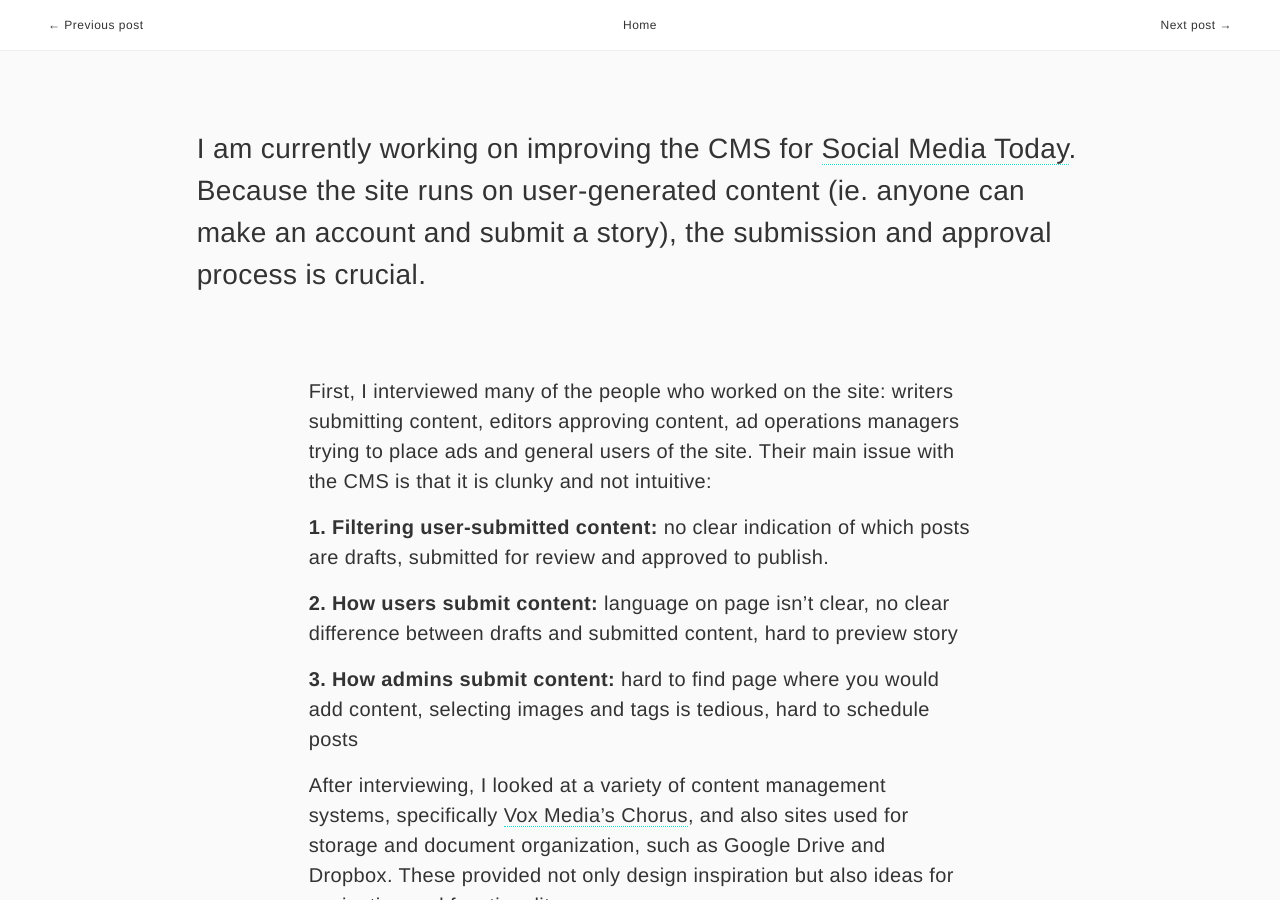
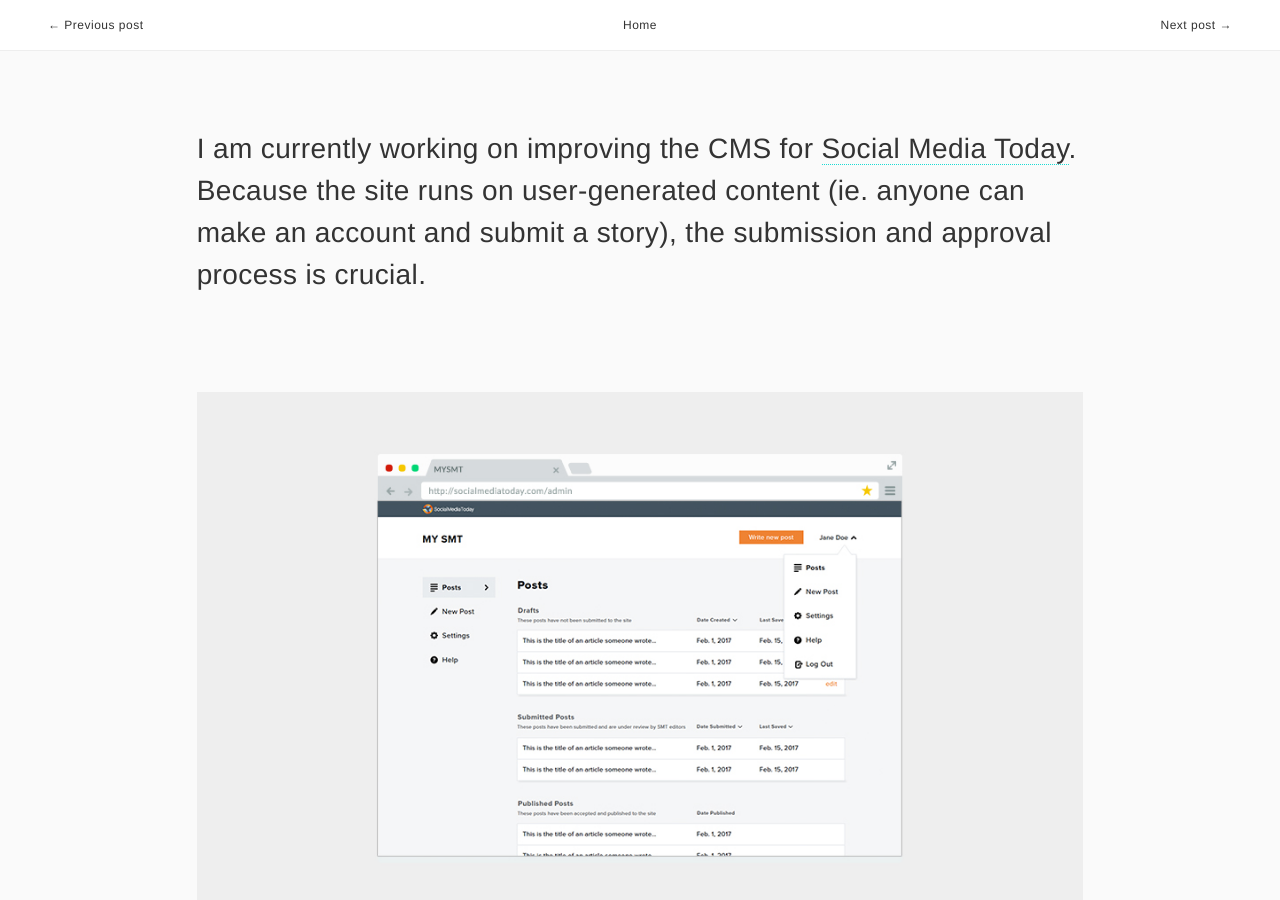
Before and after one commit to nancopeland/old-portfolio-site, a Jekyll site: the page built from _posts/2017-6-10-smt-user-content-admin.markdown, in a window 1280 px wide and 900 px high. Built offline with Jekyll 4.4.1, drawn with Linux system fonts in a browser that asks for light colours; nearby versions of some CDN libraries.

Commit message:
adds photo

```diff
--- a/_posts/2017-6-10-smt-user-content-admin.markdown
+++ b/_posts/2017-6-10-smt-user-content-admin.markdown
@@ -8,6 +8,9 @@
 ---
 
 I am currently working on improving the CMS for [Social Media Today](http://www.socialmediatoday.com/). Because the site runs on user-generated content (ie. anyone can make an account and submit a story), the submission and approval process is crucial.
+
+{:.p-img}
+![new site]({{ site.url }}/assets/img/smt_cms/smt_intro.jpg)
 
 First, I interviewed many of the people who worked on the site: writers submitting content, editors approving content, ad operations managers trying to place ads and general users of the site. Their main issue with the CMS is that it is clunky and not intuitive:
 
```
Also changed, not shown: assets/img/smt_cms/smt_intro.jpg (added), 3 other files.
